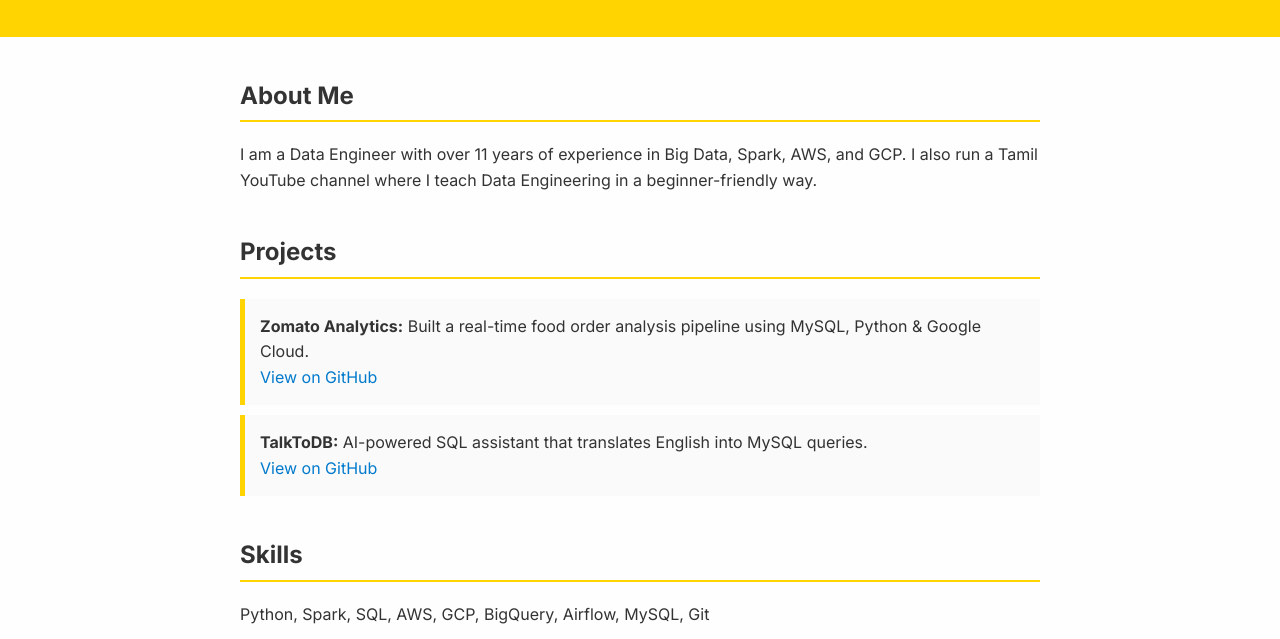
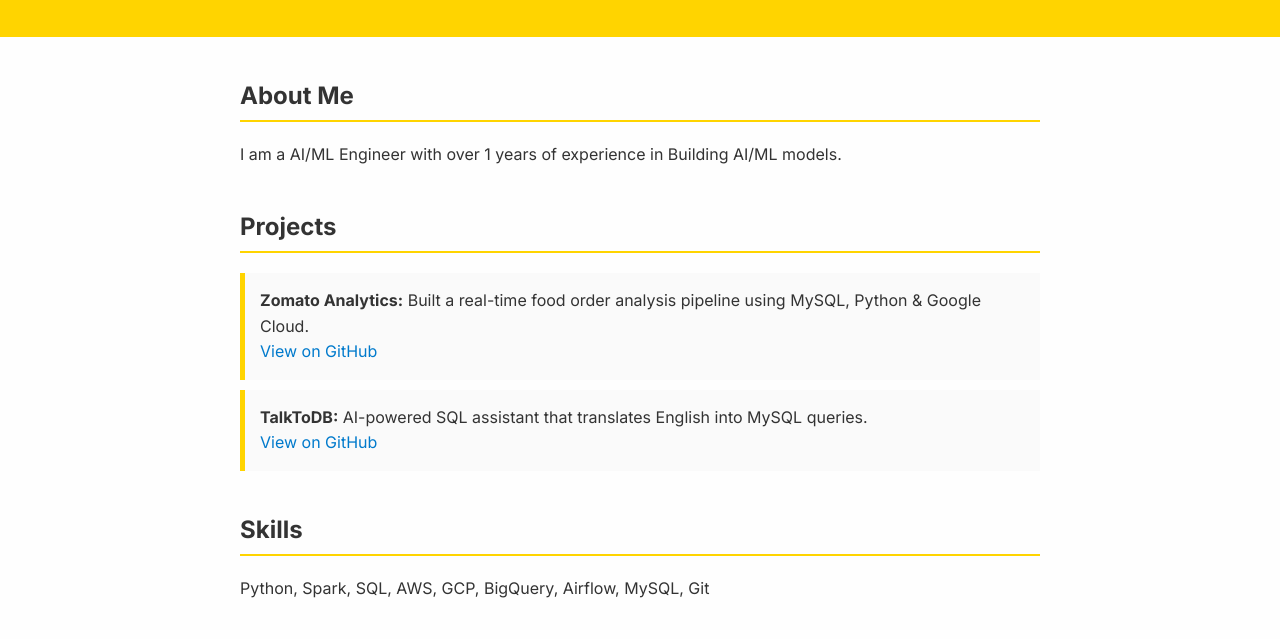
Before and after one commit to Chandruts25/Portfolio, a plain HTML site: page index.html in a window 1280 px wide. Shown: the part 148-787 px from the top of the page. Drawn offline with Linux system fonts and the light colour scheme.

Commit message:
Update index.html

```diff
--- a/index.html
+++ b/index.html
@@ -71,7 +71,7 @@
 
   <section>
     <h2>About Me</h2>
-    <p>I am a Data Engineer with over 11 years of experience in Big Data, Spark, AWS, and GCP. I also run a Tamil YouTube channel where I teach Data Engineering in a beginner-friendly way.</p>
+    <p>I am a AI/ML Engineer with over 1 years of experience in Building AI/ML models.</p>
   </section>
 
   <section>
```
